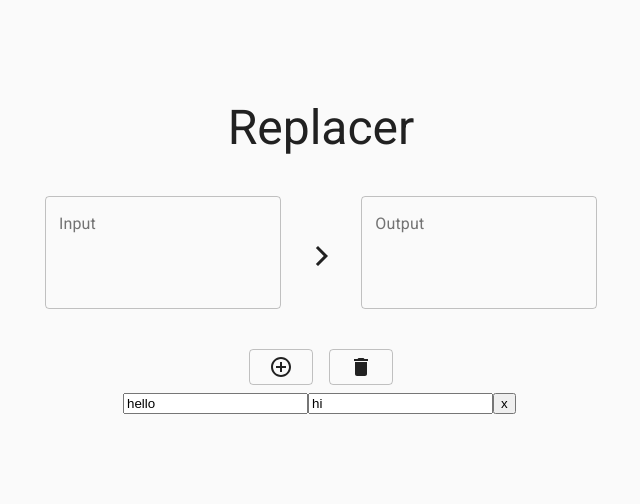
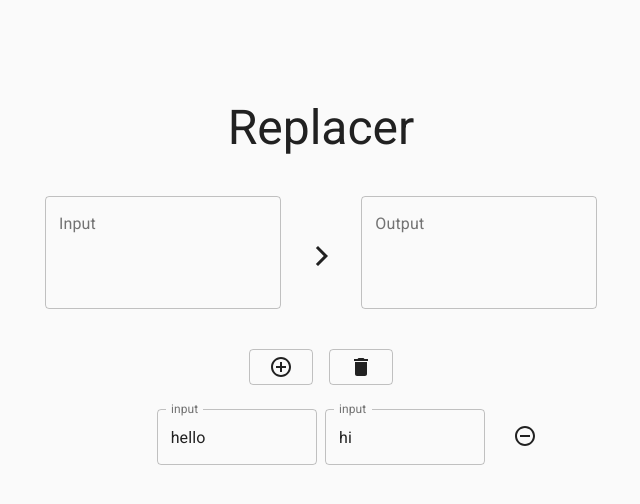
Before and after one commit to jonwang2000/replacer, a React (Create React App) app: page / in a window 1280 px wide. Shown: the top 504 px of the page, without its empty margins (319-959 px from the left). Built offline with nearby package versions, Linux system fonts and the light colour scheme.

Commit message:
Rule MUI

```diff
--- a/src/components/Rule.js
+++ b/src/components/Rule.js
@@ -6,15 +6,61 @@
 
 import React from "react";
 
+import TextField from "@material-ui/core/TextField";
+import Button from "@material-ui/core/Button";
+import Grid from "@material-ui/core/Grid";
+
+import RemoveCircleOutline from "@material-ui/icons/RemoveCircleOutline";
+
+import { makeStyles } from "@material-ui/core/styles";
+
+const useStyles = makeStyles(theme => ({
+	ruleDiv: {
+		display: "flex",
+		alignItems: "center"
+    },
+    button: {
+        top: "3px"
+    }
+}));
+
 const Rule = props => {
+	const classes = useStyles();
+
 	const { inRule, editIn, outRule, editOut, delRule } = props;
 
 	return (
-		<div>
-			<input value={inRule} onChange={editIn} />
-			<input value={outRule} onChange={editOut} />
-			<button onClick={delRule}>x</button>
-		</div>
+		<Grid container spacing={1} maxWidth="xs" className={classes.ruleDiv}>
+            <Grid item xs={1}/>
+			<Grid item xs>
+				<TextField
+					label="input"
+					value={inRule}
+					onChange={editIn}
+					margin="normal"
+					variant="outlined"
+				/>
+			</Grid>
+			<Grid item xs>
+				<TextField
+					label="input"
+					value={outRule}
+					onChange={editOut}
+					margin="normal"
+					variant="outlined"
+				/>
+			</Grid>
+			<Grid item xs={1}>
+				<Button
+					onClick={delRule}
+					variant="default"
+					size="large"
+					className={classes.button}
+				>
+					<RemoveCircleOutline />
+				</Button>
+			</Grid>
+		</Grid>
 	);
 };
 
```
Also changed, not shown: src/components/ReplaceRules.js (+5 -6 lines).
